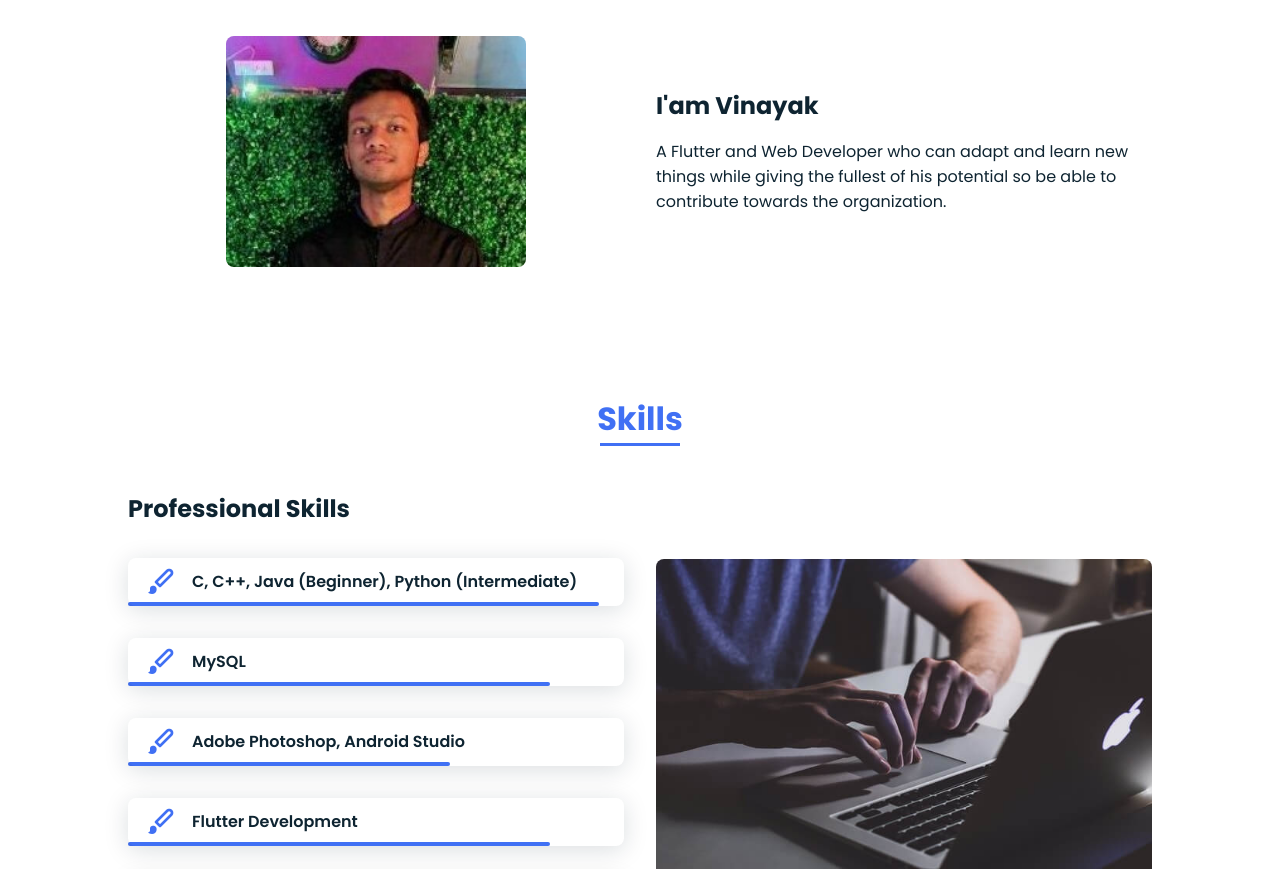
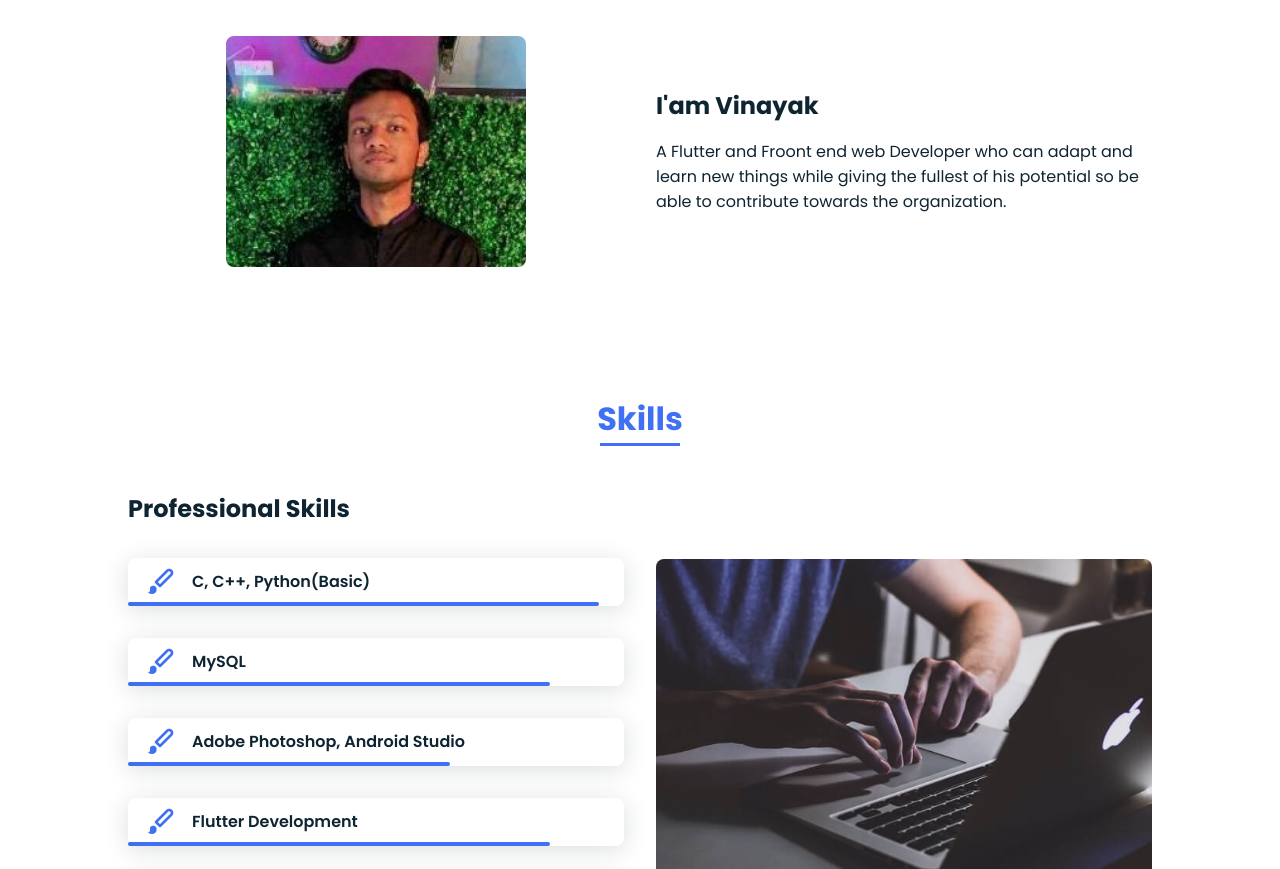
Before and after one commit to vinayak131/Vinayak-Portfolio, a plain HTML site: page index.html in a window 1280 px wide. Shown: the part 940-1809 px from the top of the page. Drawn offline with nearby package versions, Linux system fonts and the light colour scheme.

Commit message:
Update index.html

```diff
--- a/index.html
+++ b/index.html
@@ -42,12 +42,11 @@
         <!--===== HOME =====-->
         <section class="home bd-grid" id="home">
             <div class="home__data">
-                <h1 class="home__title">Hi,<br>I'am <span class="home__title-color">Vinayak Agrawal</span>
+                <h1 class="home__title">Hi,<br>I'm <span class="home__title-color">Vinayak Agrawal</span>
                 </h1>
 
                 <a href="contact.html" class="button">Contact</a>
             </div>
-
             <div class="home__social">
                 <a href="https://www.linkedin.com/in/vinayakagrawal974/" class="home__social-icon"><i
                         class='bx bxl-linkedin'></i></a>
@@ -71,7 +70,7 @@
 
                 <div>
                     <h2 class="about__subtitle">I'am Vinayak</h2>
-                    <p class="about__text">A Flutter and Web Developer who can adapt and learn new things while giving
+                    <p class="about__text">A Flutter and Froont end web Developer who can adapt and learn new things while giving
                         the fullest of his potential so be able to contribute towards the organization. </p>
                 </div>
             </div>
@@ -88,7 +87,7 @@
                     <div class="skills__data">
                         <div class="skills__names">
                             <i class='bx bxs-paint skills__icon'></i>
-                            <span class="skills__name">C, C++, Java (Beginner), Python (Intermediate)</span>
+                            <span class="skills__name">C, C++, Python(Basic)</span>
                         </div>
                         <div class="skills__bar skills__html">
 
```
